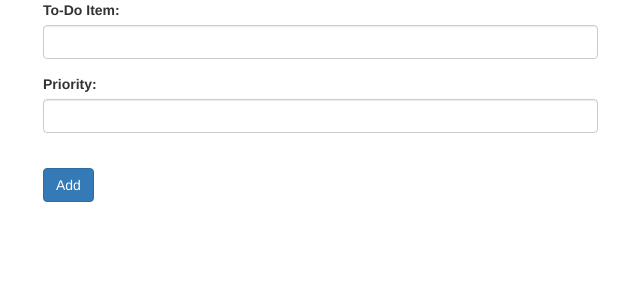
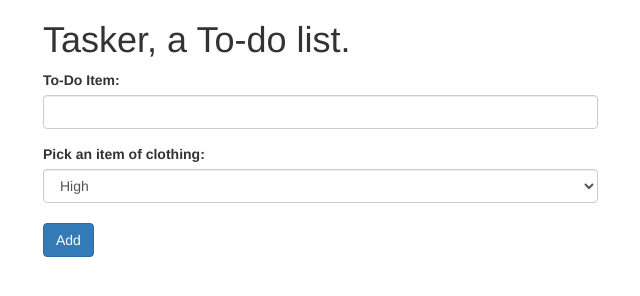
Before and after one commit to mwlong23/to-do-list, a plain HTML site: page index.html in a window 1280 px wide. Shown: the whole page, without its empty margins (27-667 px from the left). Drawn offline with Linux system fonts and the light colour scheme.

Commit message:
change priority field to dropdown

```diff
--- a/index.html
+++ b/index.html
@@ -10,6 +10,7 @@
   </head>
     <body>
       <div class="container">
+        <h1>Tasker, a To-do list.</h1>
         <div class="row">
           <div class="col-md-6">
             <form id="to-do">
@@ -17,10 +18,17 @@
                 <label for="input">To-Do Item:</label>
                 <input type="text" class="form-control" id="task">
               </div>
-              <div class="form-group">
+              <!-- <div class="form-group">
                 <label for="input">Priority:</label>
                 <input type="text" class="form-control" id="priority">
-              </div>
+              </div> -->
+              <div class="form-group">
+                <label for="question1" class="control-label">Pick an item of clothing:</label>
+                <select class="form-control" id="drop-down">
+                  <option value="high">High</option>
+                  <option value="medium">Medium</option>
+                  <option value="low">low</option>
+                </select>
               <br>
               <button type="submit" class="btn btn-primary">Add</button>
             </form>
--- a/js/scripts.js
+++ b/js/scripts.js
@@ -11,14 +11,12 @@ $(document).ready(function(){
   $("form#to-do").submit(function(event){
     event.preventDefault();
     var toDo = $("#task").val();
-    var priority = $("#priority").val();
+    var priority = $("#drop-down").val();
     var newTask = new Task(toDo, priority);
-    console.log(priority, newTask);
-    console.log(toDo);
+    console.log(priority);
     $("#list").append("<li>" + newTask.priority + " " + newTask.toDo + "</li>");
-
-  $("ul#list").children("li").last().click(function(){
-    $(this).remove();
-   });
+    $("ul#list").children("li").last().click(function(){
+      $(this).remove();
+    });
   });
 });
```
